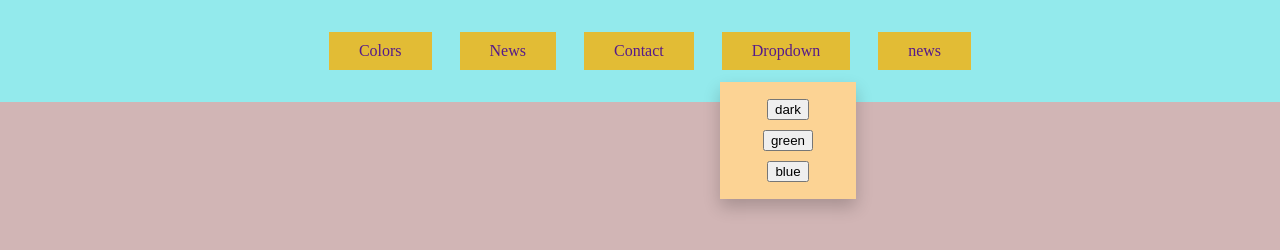
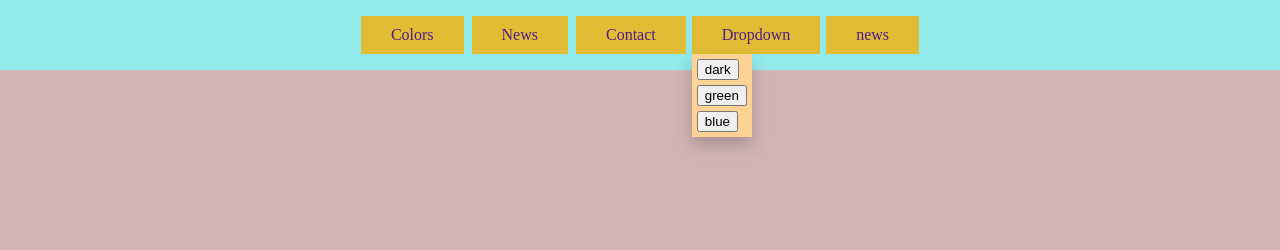
Before and after one commit to coffee-marios/npm_test, a website built with webpack: page dist/index.html in a window 1280 px wide. Built offline with nearby package versions, Linux system fonts and the light colour scheme.

Commit message:
Remove unordered list from the navigation bar

```diff
--- a/src/style.css
+++ b/src/style.css
@@ -7,63 +7,34 @@ body {
 nav {
     background-color: rgba(133, 248, 250, 0.795);
     border: #00060400 2px solid;
-}
-
-#nav {
     text-align: center;
-    /* overflow: hidden; */
-}
-
-#nav li {
-    display: inline;
 
 }
 
 
+.inlineEl {
+    display: inline-block;
+    padding: 0;
+}
 
-li a {
-    text-decoration: none;
+#buttonEl {
+    margin: 0;
 }
 
 
 
 
-
-
-li {
-    position: relative;
-    display: inline-block;
-    margin-right: 20px;
-}
-
-
-.line {
-    display: inline;
-}
-
-.dropbtn {
-    cursor: pointer;
-    border: none;
-}
-
-.dropdown {
-    position: absolute;
-    top: 0;
-    left: 0;
-}
-
 .dropOptions {
     position: absolute;
-    top: 40px;
-    left: 0;
     background-color: rgb(252, 211, 148);
-    padding: 12px 16px;
     box-shadow: 0px 8px 16px 0px rgba(0, 0, 0, 0.2);
     z-index: 1;
 }
 
 .dropOptions button {
+    display: block;
     margin: 5px;
+    float: none;
 }
 
 .navButton {
--- a/webpack.config.js
+++ b/webpack.config.js
@@ -2,6 +2,7 @@ const path = require("path");
 const { CleanWebpackPlugin } = require("clean-webpack-plugin");
 
 module.exports = {
+  mode: "development",
   entry: "./src/index.js",
   output: {
     filename: "bundle.js",
```
Also changed, not shown: dist/bundle.js, dist/index.html.
